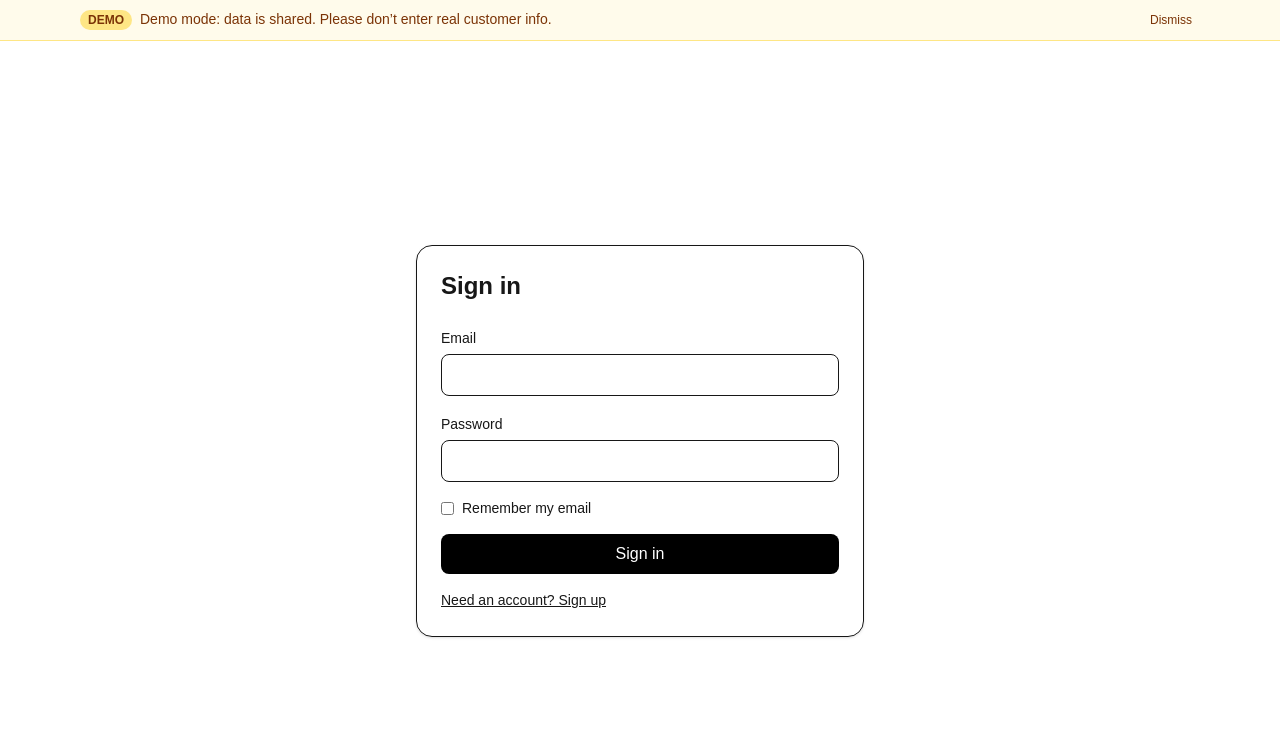
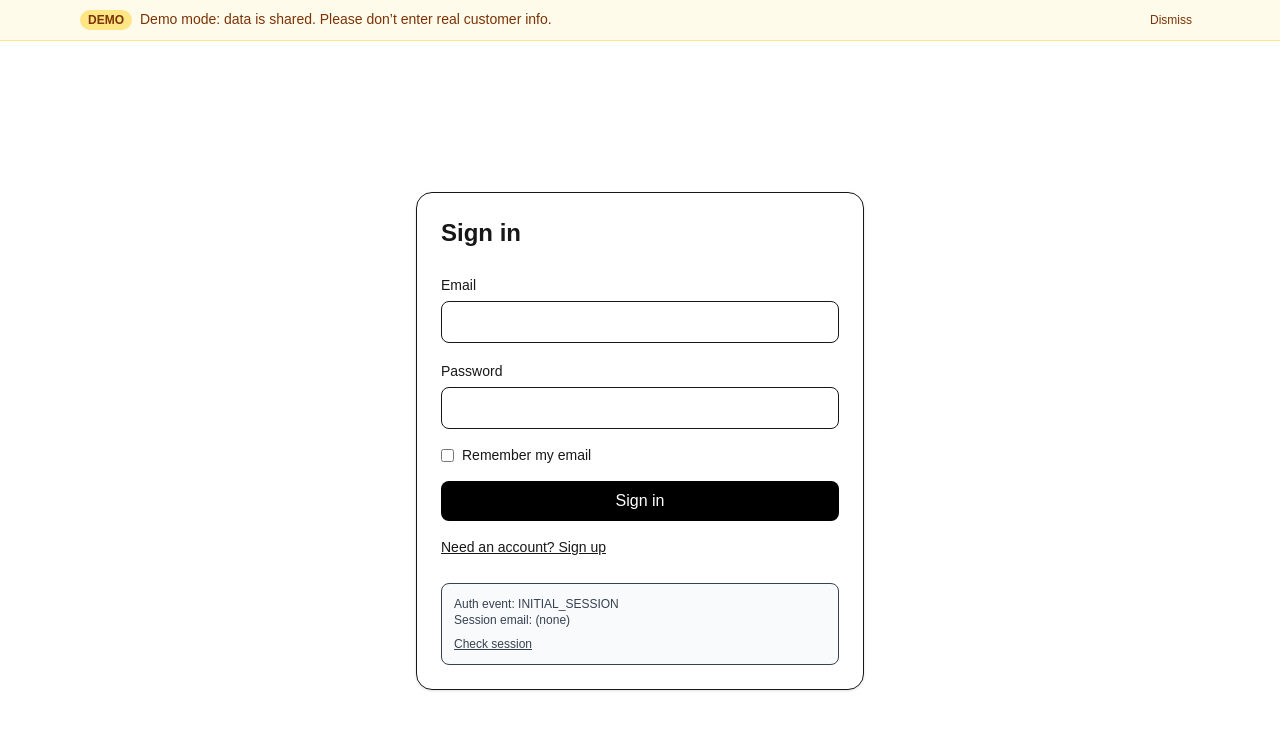
Before and after one commit to yr8qjq2ztz-lang/pipeline-tool, a Next.js app: page /login in a window 1280 px wide. Shown: the top 730 px of the page. Built offline with nearby package versions, Linux system fonts and the light colour scheme; no server answers.

Commit message:
Add login auth diagnostics

```diff
--- a/src/app/login/page.tsx
+++ b/src/app/login/page.tsx
@@ -33,14 +33,23 @@ export default function LoginPage() {
   const [info, setInfo] = useState<string | null>(null);
   const [checking, setChecking] = useState(true);
   const [submitting, setSubmitting] = useState(false);
+  const [lastAuthEvent, setLastAuthEvent] = useState<AuthChangeEvent | null>(null);
+  const [sessionEmail, setSessionEmail] = useState<string | null>(null);
 
   // Wait for Supabase auth to initialize before doing anything clever.
   useEffect(() => {
     const { data: sub } = supabase.auth.onAuthStateChange((event: AuthChangeEvent, session: Session | null) => {
+      setLastAuthEvent(event);
+      setSessionEmail(session?.user?.email ?? null);
       if (event === "INITIAL_SESSION") {
         setChecking(false);
         if (session) router.replace("/pipeline");
       }
+    });
+
+    supabase.auth.getSession().then(({ data }) => {
+      setSessionEmail(data.session?.user?.email ?? null);
+      setChecking(false);
     });
 
     return () => sub.subscription.unsubscribe();
@@ -96,6 +105,7 @@ export default function LoginPage() {
           return;
         }
 
+        setInfo("Signed in. Redirecting…");
         router.replace("/pipeline");
         return;
       }
@@ -189,6 +199,22 @@ export default function LoginPage() {
             ? "Need an account? Sign up"
             : "Already have an account? Sign in"}
         </button>
+
+        <div className="mt-6 rounded-lg border bg-gray-50 p-3 text-xs text-gray-700">
+          <div>Auth event: {lastAuthEvent ?? "(none)"}</div>
+          <div>Session email: {sessionEmail ?? "(none)"}</div>
+          <button
+            className="mt-2 underline"
+            type="button"
+            onClick={async () => {
+              const { data } = await supabase.auth.getSession();
+              setSessionEmail(data.session?.user?.email ?? null);
+              setInfo(data.session ? "Session found." : "No session found.");
+            }}
+          >
+            Check session
+          </button>
+        </div>
       </div>
     </div>
   );
```
